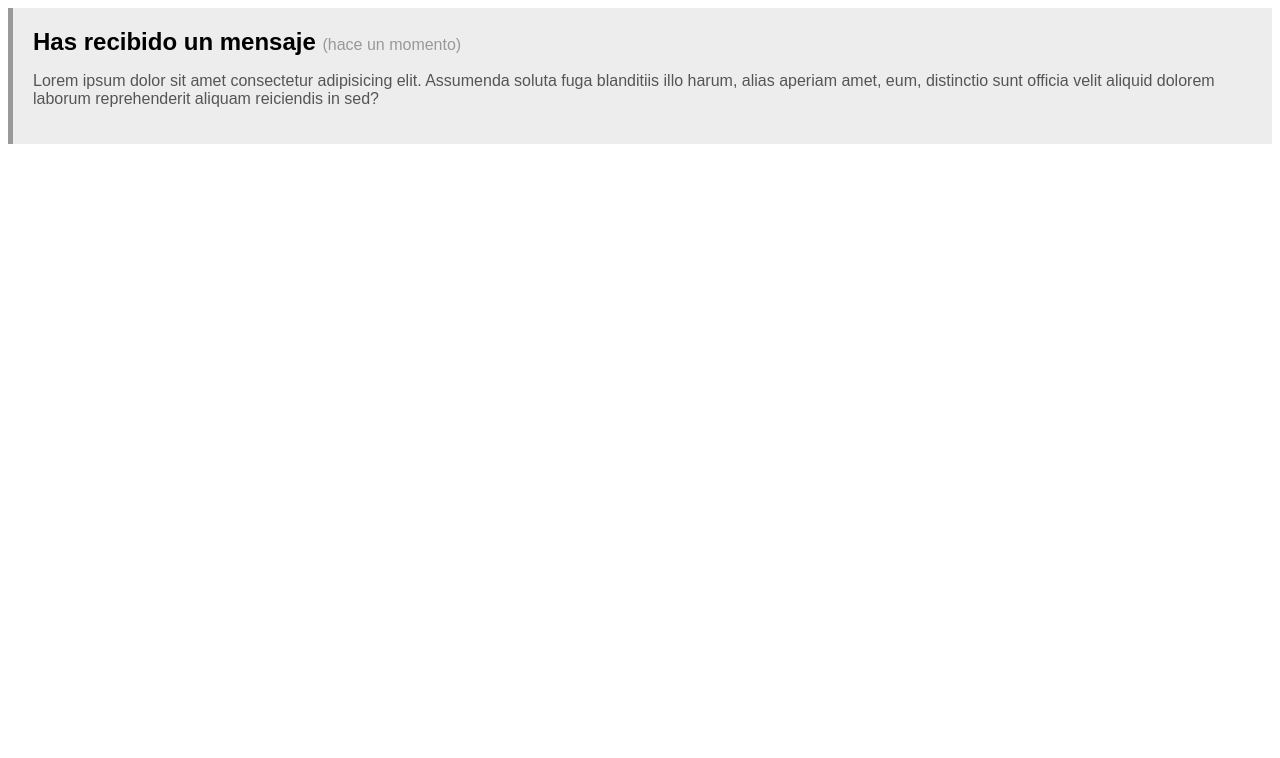
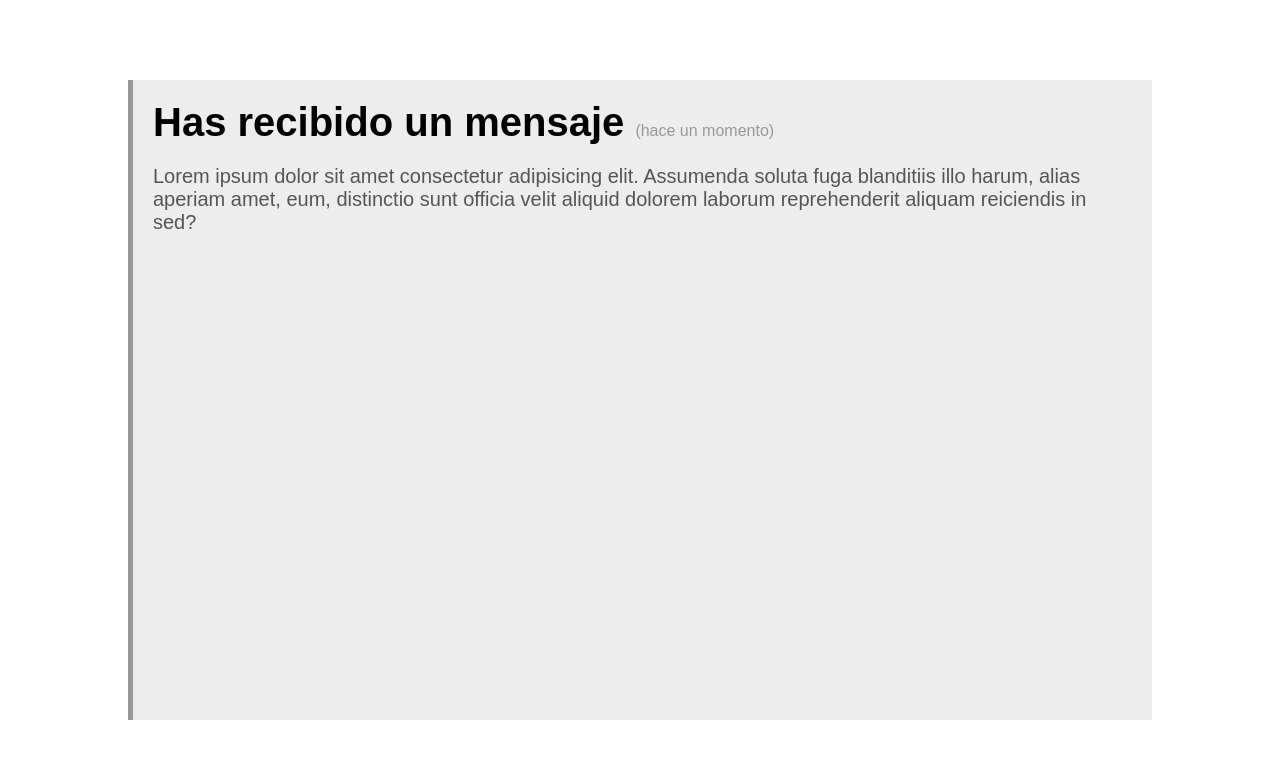
Before and after one commit to twentyonepilots069/cursito-html, a plain HTML site: page clases css/unidades de medida/index.html in a window 1280 px wide. Drawn offline with Linux system fonts and the light colour scheme.

Commit message:
curso html 4:51:45 time

```diff
--- /dev/null
+++ b/clases css/fondos/style.css
@@ -0,0 +1,10 @@
+body {
+    background-color: #0f0;
+}
+
+.box {
+    width: 200px;
+    height: 200px;
+    margin: 20px;
+    background-color: #f3e;
+}
--- a/clases css/unidades de medida/style.css
+++ b/clases css/unidades de medida/style.css
@@ -1,14 +1,31 @@
+/*html {
+    font-size: 10px;
+}*/
+
+body {
+    font-size: 40px;
+    margin: 0;
+}
+
 div {
     background: #ededed;
     padding: 20px;
     /*la medida cm; centimetro se usa para cosas puntuales que requieran una medida exacta como imprimir, la medida mm; milimetro o in; pulgadas tambien se usan para cosas puntuales ejemplo las medidas de un banner para imprimir*/
     font-family: sans-serif;
     border-left: 5px solid #999;
+    font-size: 20px;
+    height: 80vh;
+    width: 80vw;
+    margin: 0;
+    box-sizing: border-box;
+    margin: auto;
+    margin-top: 10vh; /*vmax y vmin permiten hacer comparaciones, en este caso toman el mayor o el menor y se transforma en este 1vmax es = al mayor entre 1vh y 1vw   1vmin es = al menor entre 1vh y 1vw*/
 }
 
 h1 {
     margin: 0;
-    font-size: 24px;
+    font-size: 2em; /*la medida em; usa el valor que le da la caja padre y lo multiplica por el valor q acompaña la propiedad, esta propiedad aplica buscar a la caja padre del padre y asi sucesivamente si no encuentra la propiedad en la caja padre tambien si no existe en ninguno usa el predeterminado del sistema que es 16px*/
+    /*font-size: 1rem;*/ /*la propiedad rem; es igual que em; con la diferencia de que rem; busca directamente la raiz en este caso el html*/
 }
 
 span {
@@ -19,4 +36,7 @@ span {
 
 p {
     color: #555;
+    /*line-height: 1ex;
+    line-height: 1ch;*/
+    /*1ex usa la altura de la letra x   1ch usa el ancho del cero */
 }
```
Also changed, not shown: clases css/fondos/index.html (added, +10 -0 lines).
